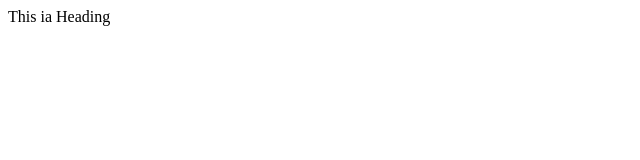
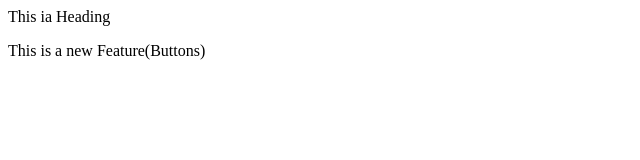
Before and after one commit to YogitaVerma0593/SampleCheck, a plain HTML site: page index.html in a window 1280 px wide. Shown: the whole page, without its empty margins (0-640 px from the left). Drawn offline with Linux system fonts and the light colour scheme.

```diff
--- a/index.html
+++ b/index.html
@@ -1 +1,2 @@
 <p>This ia Heading</p>
+<p>This is a new Feature(Buttons)</p>
```
